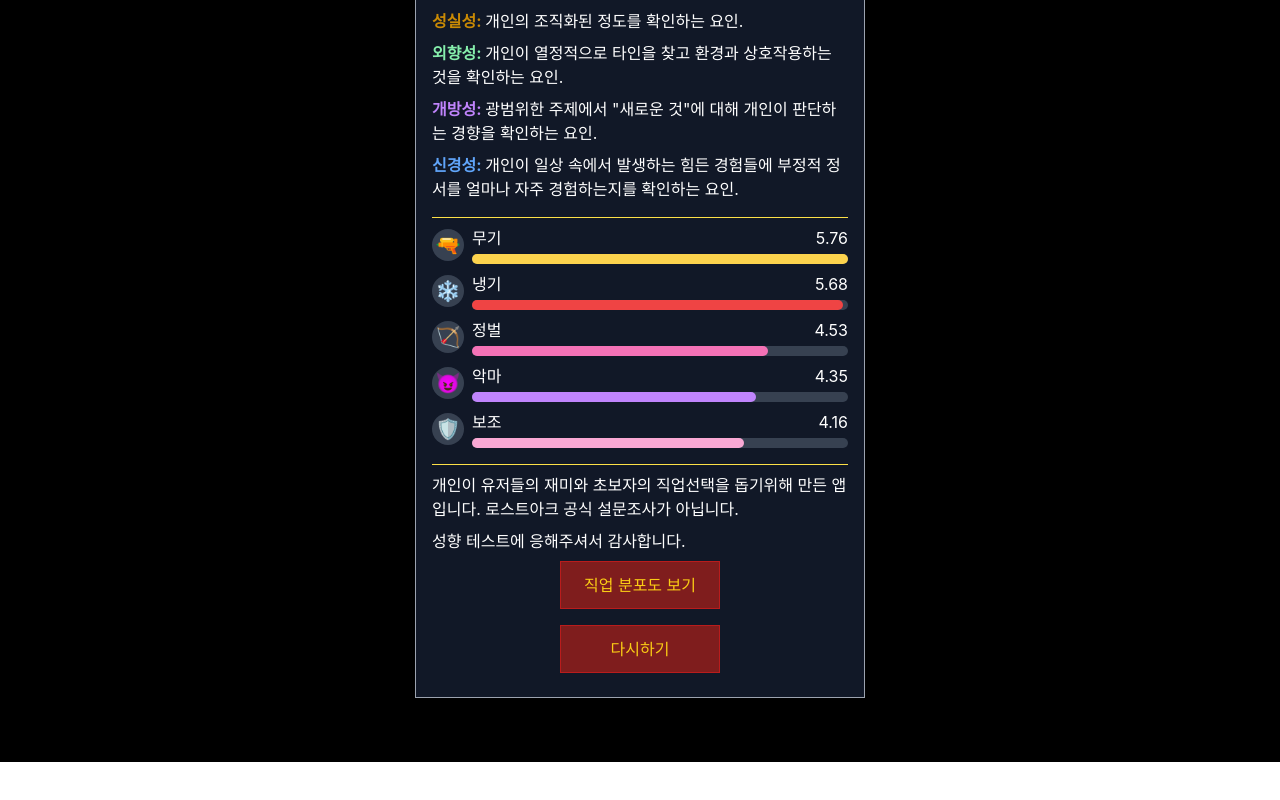
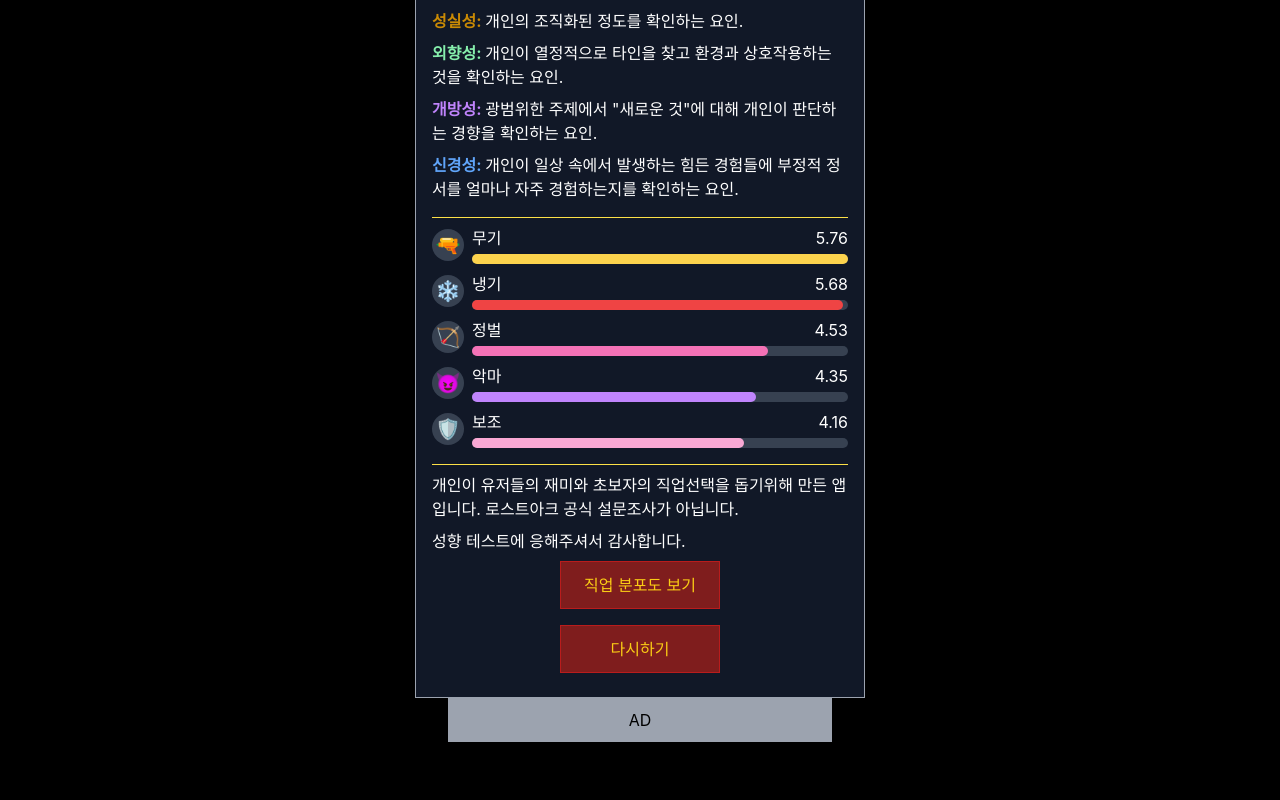
Before and after one commit to yoyoyoun18/la-front-end, a React (Create React App) app: page /result in a window 1280 px wide. Shown: the part 589-1389 px from the top of the page. Before the commit the page ends 1351 px from the top, so only its background shows below. Built offline with nearby package versions, Linux system fonts and the light colour scheme.

Commit message:
style: result page ad div 구현

```diff
--- a/src/pages/Results.tsx
+++ b/src/pages/Results.tsx
@@ -106,6 +106,9 @@
           </div>
         </div>
       </div>
+      <div className="w-96 h-11 bg-gray-400 flex justify-center items-center">
+        AD
+      </div>
     </div>
   );
 }
```
